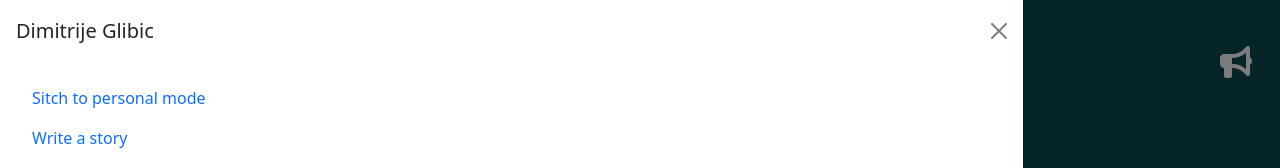
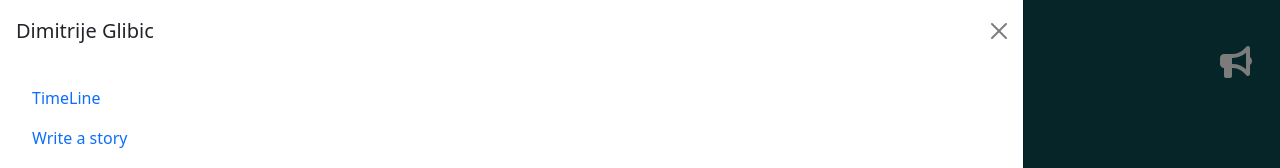
Before and after one commit to DimitrijeGlibic/novinator, a React (Create React App) app: page /1 in a window 1280 px wide. Both pictures are taken after a click on the button 25 px from the left and 57 px from the top of the page. Shown: the top 168 px of the page. Built offline with nearby package versions, Linux system fonts and the light colour scheme.

Commit message:
Configure menu links

```diff
--- a/src/components/menu/MenuSideDrawer.js
+++ b/src/components/menu/MenuSideDrawer.js
@@ -22,9 +22,9 @@ const MenuSideDrawer = () => {
           <Offcanvas.Title>Dimitrije Glibic</Offcanvas.Title>
         </Offcanvas.Header>
         <Offcanvas.Body>
-          <Nav defaultActiveKey="/home" className="flex-column">
-            <Nav.Link href="/home">Sitch to personal mode</Nav.Link>
-            <Nav.Link href="/home">Write a story</Nav.Link>
+          <Nav defaultActiveKey="/" className="flex-column">
+            <Nav.Link href="/1">TimeLine</Nav.Link>
+            <Nav.Link href="/create-post">Write a story</Nav.Link>
             <Nav.Link eventKey="link-1">Invite friends</Nav.Link>
             <Nav.Link eventKey="link-2">Settings</Nav.Link>
             <Nav.Link eventKey="link-3">
```
